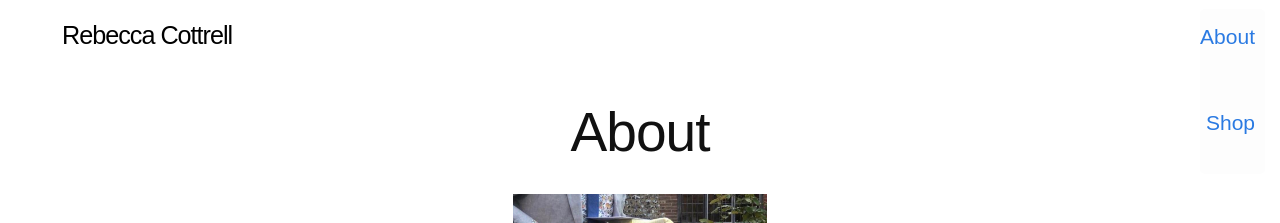
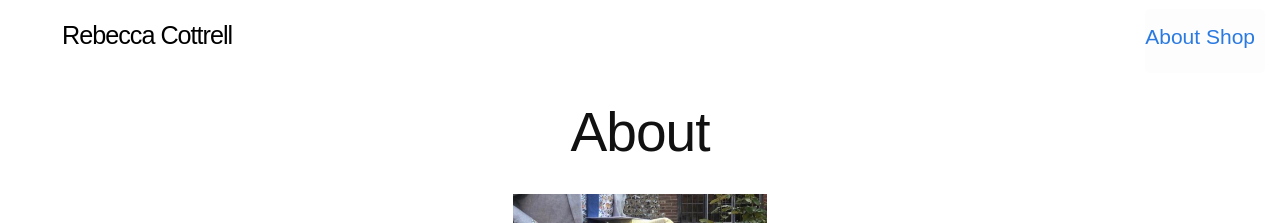
Before and after one commit to rivalee/rivalee.github.io, a Jekyll site: the page built from about.md, in a window 1280 px wide. Shown: the top 223 px of the page. Built offline with Jekyll 4.4.1, drawn with Linux system fonts in a browser that asks for light colours; some web fonts are replaced.

Commit message:
Fix paragraph wrapping

```diff
--- a/_includes/header.html
+++ b/_includes/header.html
@@ -20,8 +20,8 @@
         </label>
 
         <div class="trigger">
-          <p><a href="/about">About</a></p>
-          <p><a href="https://rapturebird.bigcartel.com">Shop</a></p>
+        <a href="/about">About</a>
+        <a href="https://rapturebird.bigcartel.com">Shop</a>
 
 
           <!--
```
